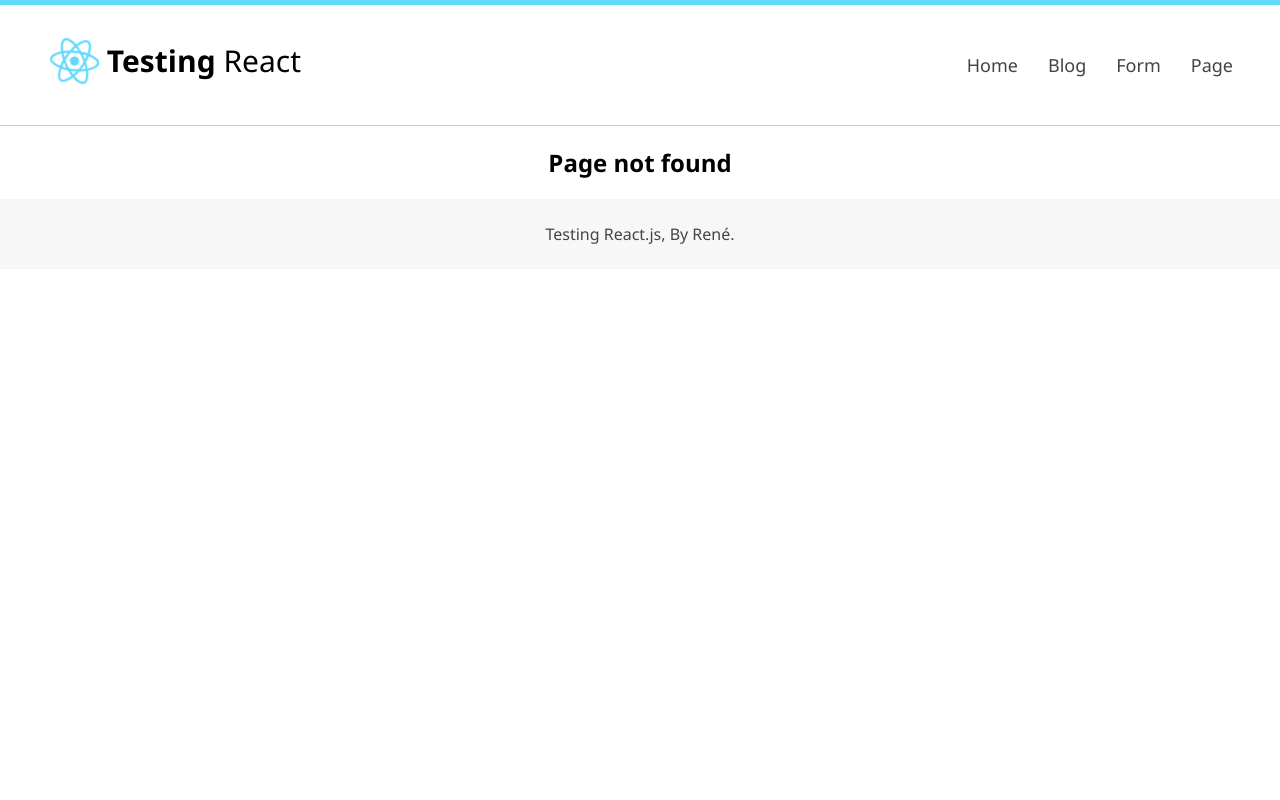
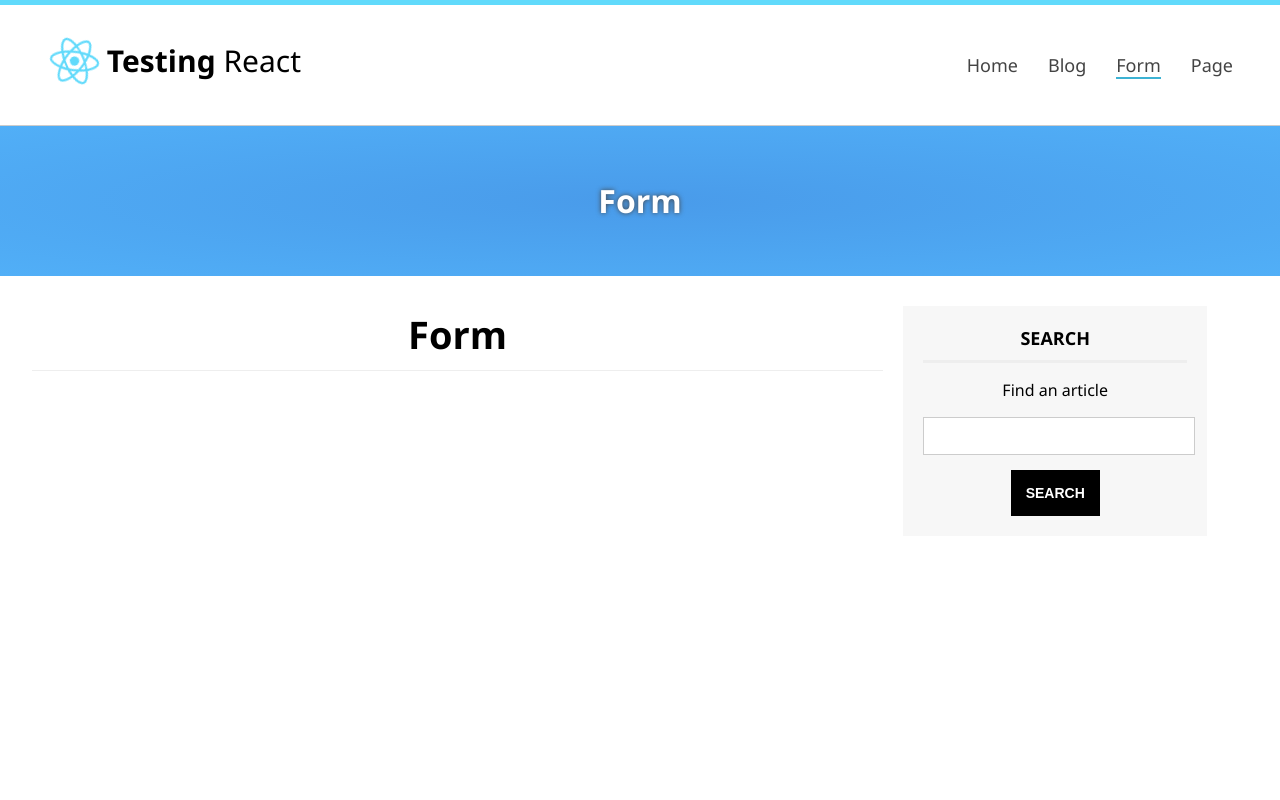
Before and after one commit to rdgonzu/test-react, a React (Create React App) app: page /form in a window 1280 px wide. Before the commit this address had no page. Shown: the top 800 px of the page. Built offline with nearby package versions, Linux system fonts and the light colour scheme.

Commit message:
Creating page to test a form.

```diff
--- a/src/Router.js
+++ b/src/Router.js
@@ -7,6 +7,7 @@ import Header from './components/Header';
 import Footer from './components/Footer';
 import Home from "./components/Home";
 import Blog from "./components/Blog";
+import Form from "./components/Form";
 
 class Router extends Component {
     render () {
@@ -20,6 +21,7 @@ class Router extends Component {
                     <Route exact path="/" component={Home}></Route>
                     <Route exact path="/home" component={Home}></Route>
                     <Route exact path="/blog" component={Blog}></Route>
+                    <Route exact path="/form" component={Form}></Route>
 
                     <Route exact path="/my-first-component" component={MyFirstComponent}></Route>
 
--- /dev/null
+++ b/src/components/Form.js
@@ -0,0 +1,32 @@
+import React, {Component} from "react";
+import Slider from "./Slider";
+import Sidebar from './Sidebar';
+
+class Form extends Component {
+
+    render () {
+
+        return (
+            <React.Fragment>
+
+                <Slider title="Form" hideButton={true} size="slider-small"></Slider>
+
+                <div className="center">
+
+                    <section id="content">
+                        <h1 className="subheader">Form</h1>
+                    </section>
+
+                    <Sidebar></Sidebar>
+
+                    <div className="clearfix"></div>
+
+                </div>
+
+            </React.Fragment>
+        );
+    }
+
+}
+
+export default Form;
--- a/src/components/Header.js
+++ b/src/components/Header.js
@@ -28,7 +28,7 @@ class Header extends Component {
                                 <NavLink to="Blog" activeClassName="active">Blog</NavLink>
                             </li>
                             <li>
-                                <NavLink to="/test-with/params/René/González" activeClassName="active">Form</NavLink>
+                                <NavLink to="/form" activeClassName="active">Form</NavLink>
                             </li>
                             <li>
                                 <NavLink to="/my-first-component" activeClassName="active">Page</NavLink>
```
